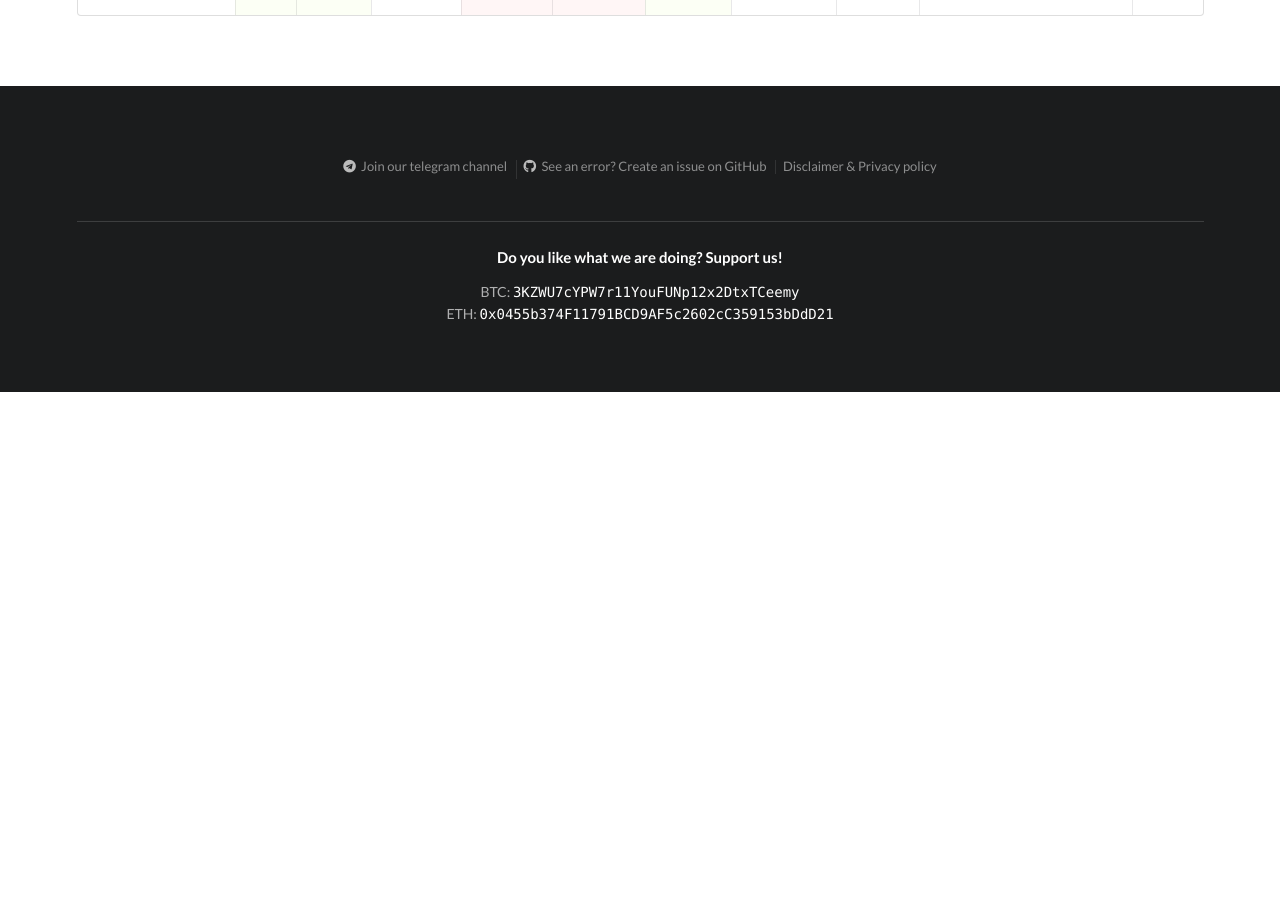
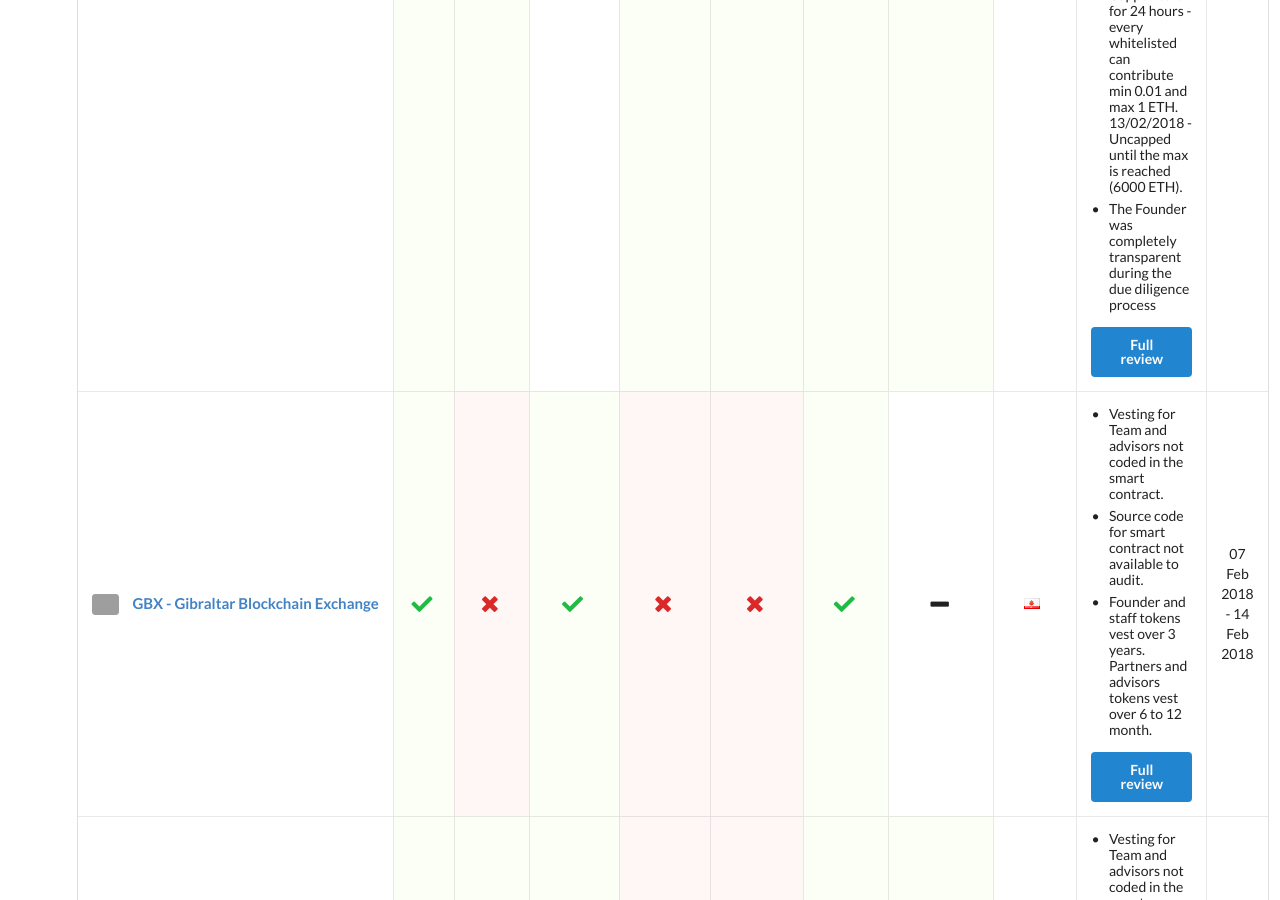
Before and after one commit to ico-check/ico-check, a Jekyll site: the page built from index.md, in a window 1280 px wide and 900 px high, scrolled down 2151 px. Built offline with Jekyll 4.4.1, drawn with Linux system fonts in a browser that asks for light colours; nearby versions of some CDN libraries; before the commit the page ends 2543 px from its top, so only the background shows below that; grey boxes are pictures that could not be loaded.

Commit message:
40-gbx-ico-check
Added GBX Gibraltar Blockchain Exchange

```diff
--- a/_data/active-future-icos.yml
+++ b/_data/active-future-icos.yml
@@ -63,6 +63,25 @@
   safe: true
   issue_url: https://github.com/ico-check/ico-check/issues/45
 
+- name: GBX - Gibraltar Blockchain Exchange
+  image: https://i.imgur.com/Nmo7X4C.jpg
+  url: https://gbx.gi/token-sales/
+  real_team: true
+  github: false
+  smart_contract: true
+  product: false
+  min_vesting: false
+  have_company: true
+  location: Gibraltar
+  comments:
+    - content: Vesting for Team and advisors not coded in the smart contract.
+    - content: Source code for smart contract not available to audit.
+    - content: Founder and staff tokens vest over 3 years. Partners and advisors tokens vest over 6 to 12 month.
+  ico_start_date: 2018-02-07T00:00:00Z
+  ico_end_date: 2018-02-14T00:00:00Z
+  safe: false
+  issue_url: https://github.com/ico-check/ico-check/issues/62
+
 - name: Gimmer
   image: https://i.imgur.com/vD1Fqzb.jpg
   url: https://token.gimmer.net/
@@ -72,6 +91,7 @@
   product: false
   min_vesting: false
   have_company: true
+  transparent: true
   location: Gibraltar
   comments:
     - content: Vesting for Team and advisors not coded in the smart contract.
```
